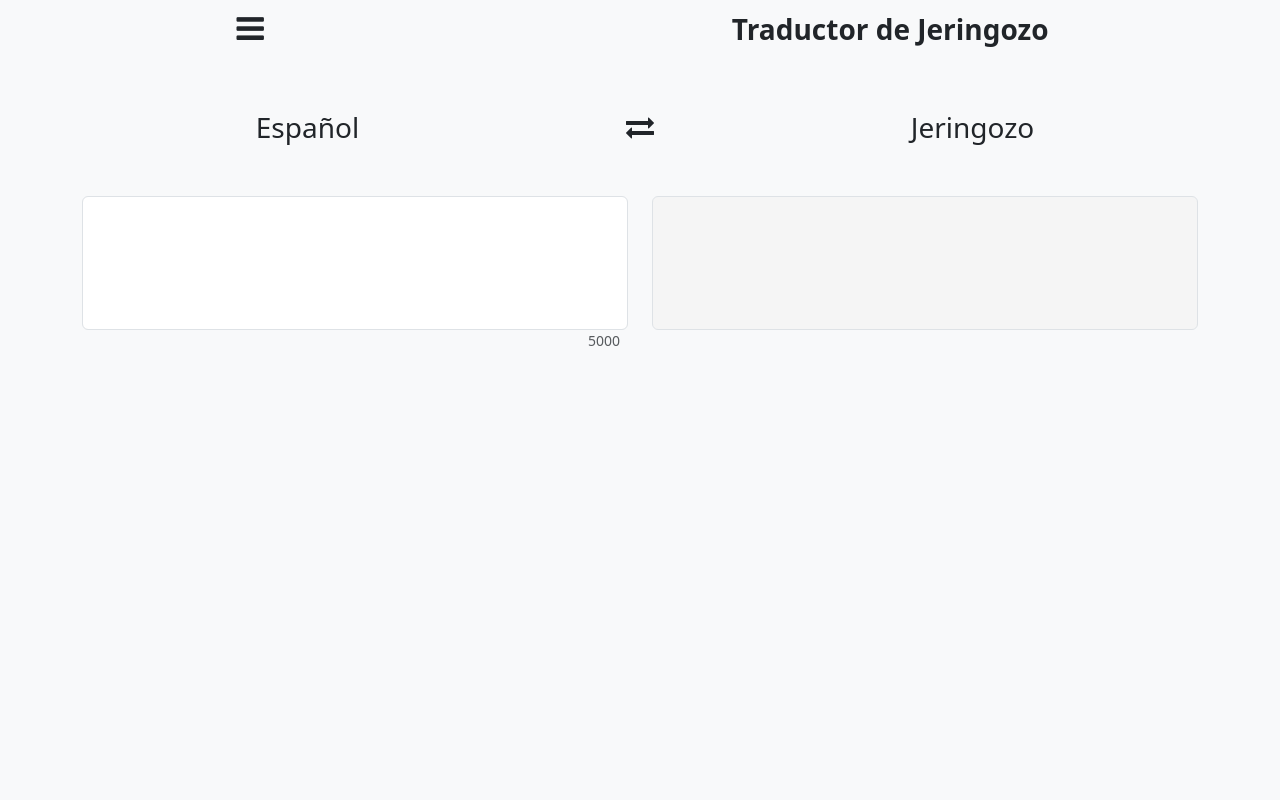
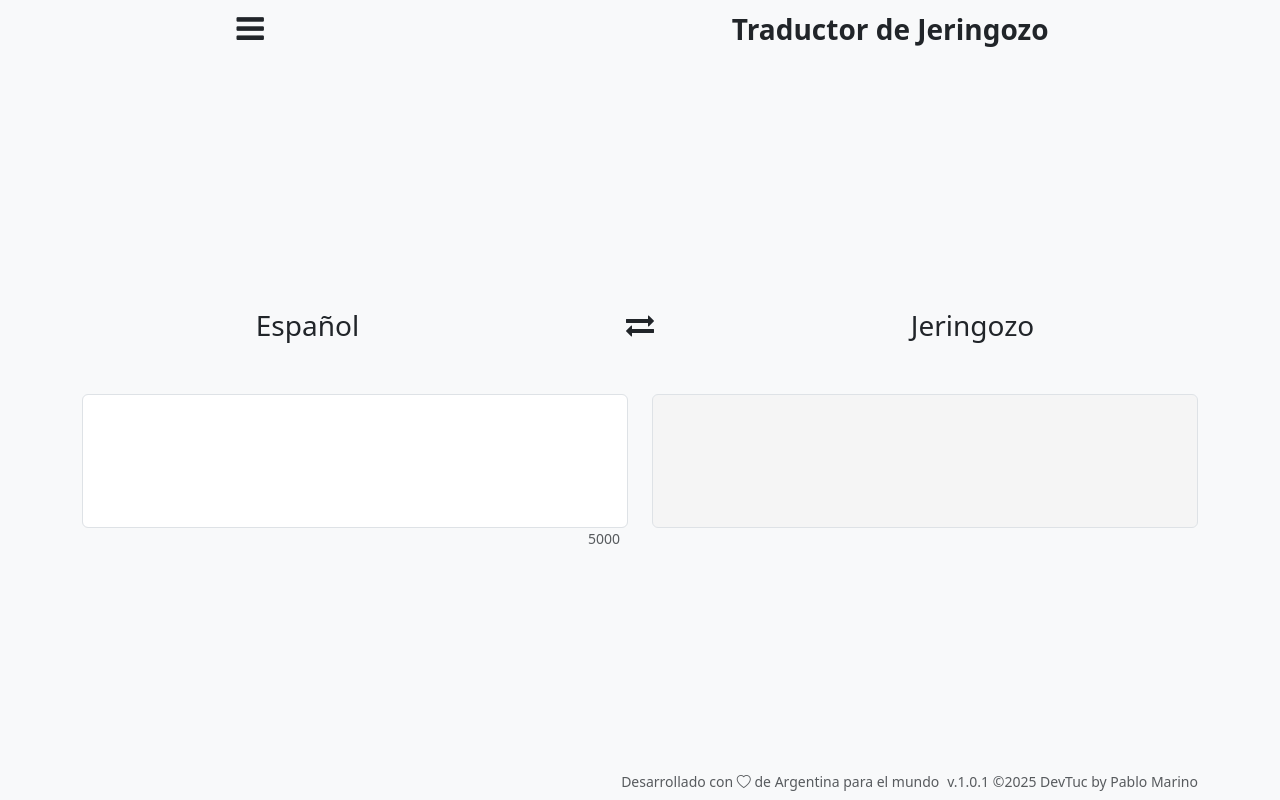
Before and after one commit to pmarino2013/jeringozo_traduc_app, a React (Vite) app: page / in a window 1280 px wide. Built offline with nearby package versions, Linux system fonts and the light colour scheme.

Commit message:
Footer y mejora de diseño para que el footer quede siempre al final

```diff
--- a/src/App.jsx
+++ b/src/App.jsx
@@ -4,6 +4,7 @@ import "./css/traductor.css";
 import BarraCambioIdioma from "./components/BarraCambioIdioma";
 import PanelTraductorApp from "./components/PanelTraductorApp";
 import { codificarJeringozo, decodificarJeringozo } from "./helpers";
+import FooterApp from "./components/FooterApp";
 
 function App() {
   let initialCount = 5000;
@@ -39,7 +40,7 @@ function App() {
   };
 
   return (
-    <>
+    <div className="vh-100 d-flex flex-column justify-content-between">
       <NavBarApp />
       <div className="container">
         <BarraCambioIdioma
@@ -58,7 +59,8 @@ function App() {
           <div className="col"></div>
         </div>
       </div>
-    </>
+      <FooterApp />
+    </div>
   );
 }
 
--- /dev/null
+++ b/src/components/FooterApp.jsx
@@ -0,0 +1,21 @@
+import { version } from "../../package.json";
+
+const FooterApp = () => {
+  return (
+    <div className="container">
+      <div className="row">
+        <div className="col-12 text-muted text-center justify-content-end d-md-flex align-items-center gap-2 py-2">
+          <small>
+            Desarrollado con <i className="bi bi-heart"></i> de Argentina para
+            el mundo
+          </small>
+          <small>
+            v.{version} &copy;{new Date().getFullYear()} DevTuc by Pablo Marino
+          </small>
+        </div>
+      </div>
+    </div>
+  );
+};
+
+export default FooterApp;
--- a/src/components/ModalAboutApp.jsx
+++ b/src/components/ModalAboutApp.jsx
@@ -1,4 +1,3 @@
-import React from "react";
 import { version } from "../../package.json";
 
 const ModalAboutApp = () => {
--- a/src/main.jsx
+++ b/src/main.jsx
@@ -2,6 +2,7 @@ import { StrictMode } from "react";
 import { createRoot } from "react-dom/client";
 import "bootstrap/dist/css/bootstrap.min.css";
 import "bootstrap/dist/js/bootstrap.bundle.min";
+import "bootstrap-icons/font/bootstrap-icons.css";
 import "font-awesome/css/font-awesome.min.css";
 // import './index.css'
 import App from "./App.jsx";
```
